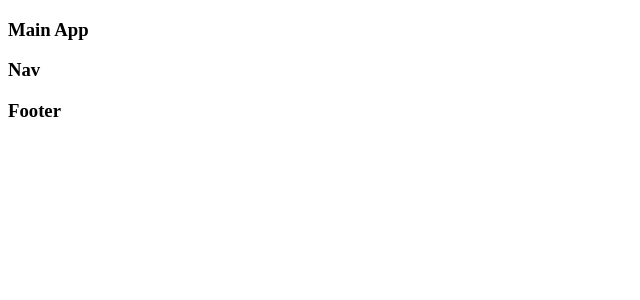
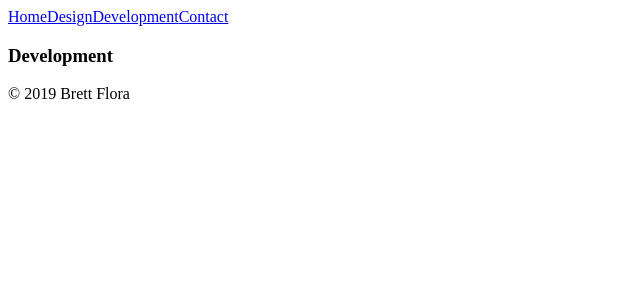
Before and after one commit to 0brett/portfolio, a React (Create React App) app: page /dev in a window 1280 px wide. Shown: the top 300 px of the page, without its empty margins (0-640 px from the left). Built offline with nearby package versions, Linux system fonts and the light colour scheme.

Commit message:
Hook up routes to grid components

```diff
--- a/src/App.js
+++ b/src/App.js
@@ -1,14 +1,41 @@
 import React from 'react';
-import { Route, NavLink, Link } from 'react-router-dom';
-import Nav from './comp/Nav';
-import Footer from './comp/Footer';
+import { Route, NavLink } from 'react-router-dom';
+import Home from './comp/Home';
+import Dsgn from './comp/Dsgn';
+import Dev from './comp/Dev';
+import Contact from './comp/Contact';
+
+const currentYear = new Intl.DateTimeFormat('en-US', {year: 'numeric'}).format(new Date());
 
 function App() {
   return (
     <div>
-      <h3>Main App</h3>
-      <Nav />
-      <Footer />
+      <nav>
+        <NavLink exact to="/">Home</NavLink>
+        <NavLink to="/dsgn">Design</NavLink>
+        <NavLink to="/dev">Development</NavLink>
+        <NavLink to="/contact">Contact</NavLink>
+      </nav>
+
+      <Route
+        exact path="/"
+        render={props => <Home {...props} />}
+      />
+      <Route
+        path="/dsgn"
+        render={props => <Dsgn {...props} />}
+      />
+      <Route
+        path="/dev"
+        render={props => <Dev {...props} />}
+      />
+      <Route
+        path="/contact"
+        render={props => <Contact {...props} />}
+      />
+      <footer>
+        © {currentYear} Brett Flora
+      </footer>
     </div>
   );
 }
--- /dev/null
+++ b/src/comp/Contact.js
@@ -0,0 +1,7 @@
+import React from 'react';
+
+export default function Contact(){
+  return (
+    <h3>Contact</h3>
+  );
+}
--- /dev/null
+++ b/src/comp/Dev.js
@@ -0,0 +1,7 @@
+import React from 'react';
+
+export default function Dev(){
+  return (
+    <h3>Development</h3>
+  );
+}
--- /dev/null
+++ b/src/comp/Dsgn.js
@@ -0,0 +1,7 @@
+import React from 'react';
+
+export default function Dsgn(){
+  return (
+    <h3>Design</h3>
+  );
+}
--- a/src/comp/Footer.js
+++ /dev/null
@@ -1,7 +0,0 @@
-import React from 'react';
-
-export default function Footer(){
-  return (
-    <h3>Footer</h3>
-  );
-}
--- /dev/null
+++ b/src/comp/Home.js
@@ -0,0 +1,7 @@
+import React from 'react';
+
+export default function Home(){
+  return (
+    <h3>Home</h3>
+  );
+}
--- a/src/comp/Nav.js
+++ /dev/null
@@ -1,8 +0,0 @@
-import React from 'react';
-import { Route, NavLink, Link } from 'react-router-dom';
-
-export default function Nav(){
-  return (
-    <h3>Nav</h3>
-  );
-}
```
